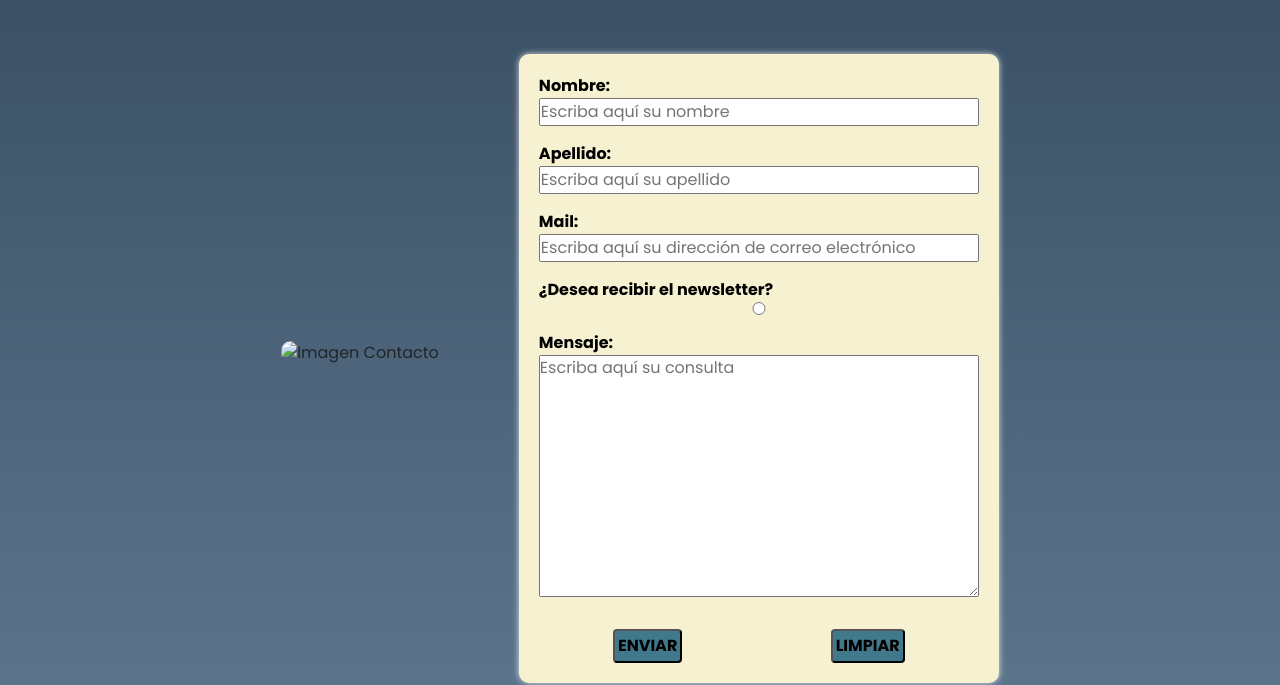
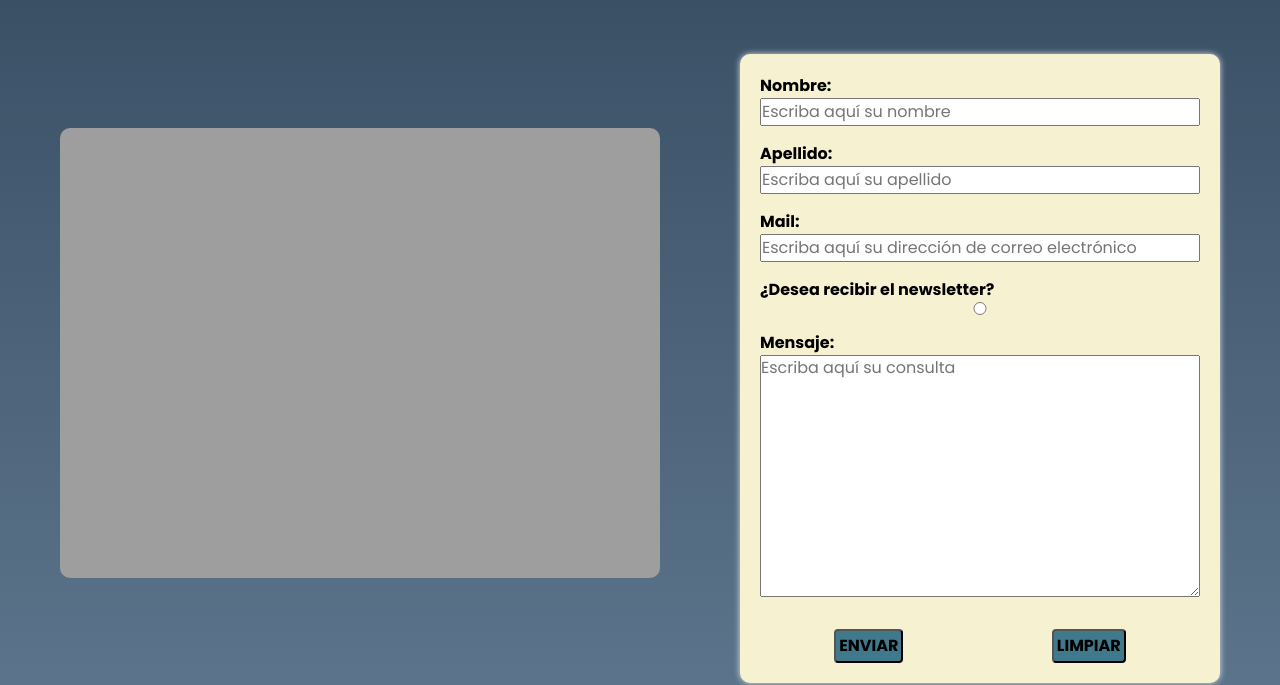
Before and after one commit to juanbacci/Proyecto-LaCompania, a website: page Contacto/index.html in a window 1280 px wide. Shown: the part 145-830 px from the top of the page. Drawn offline with nearby package versions, Linux system fonts and the light colour scheme; the site is published under a folder, as on GitHub Pages, so addresses that start at the root find nothing.

Commit message:
imagen contacto

```diff
--- a/Contacto/index.html
+++ b/Contacto/index.html
@@ -76,7 +76,7 @@
         <img
           class="img-fluid"
           id="imagenContacto"
-          src="/img/imagen-contacto.jpg"
+          src="../img/imagen-contacto.jpg"
           alt="Imagen Contacto"
           width="600px"
           height="500px"
```
